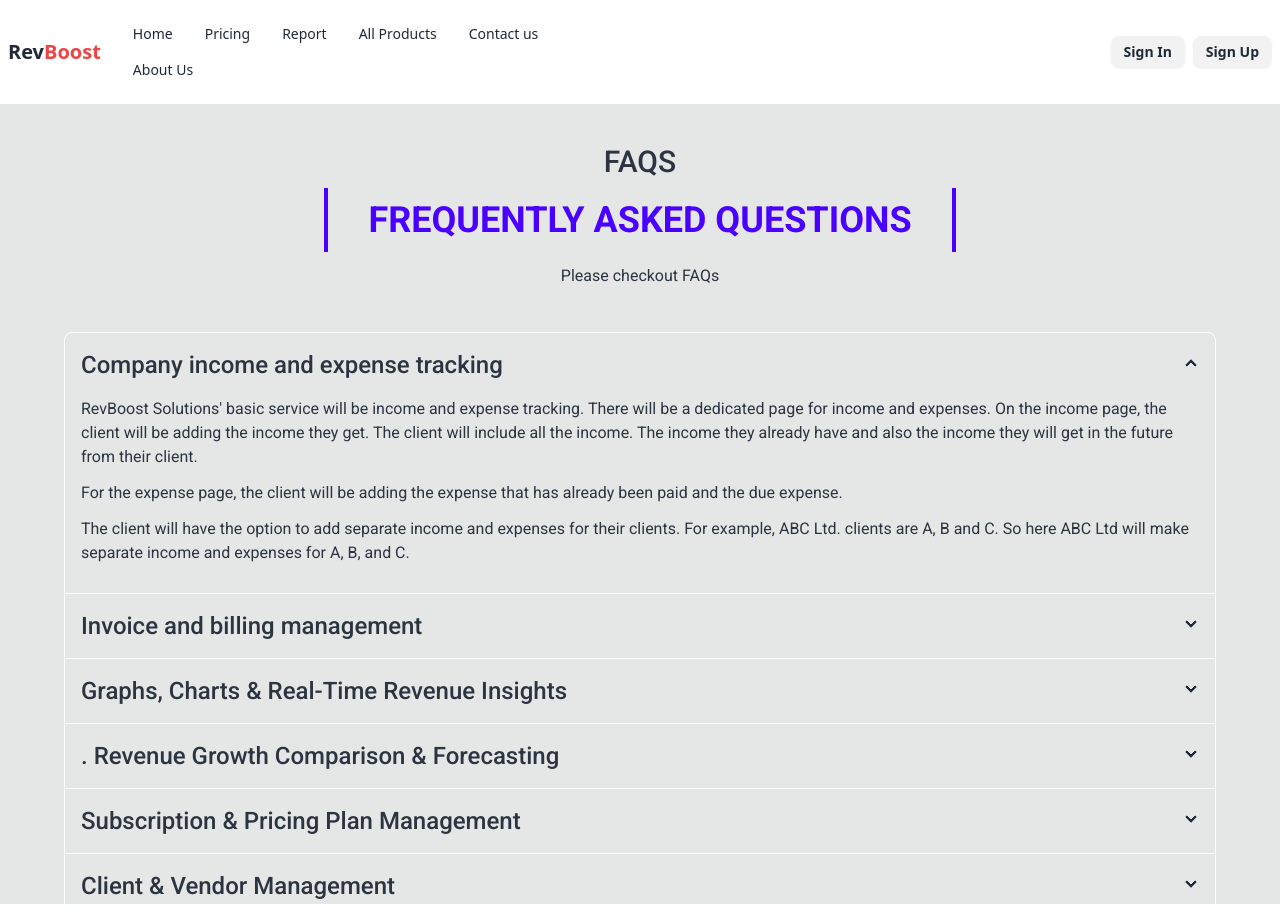
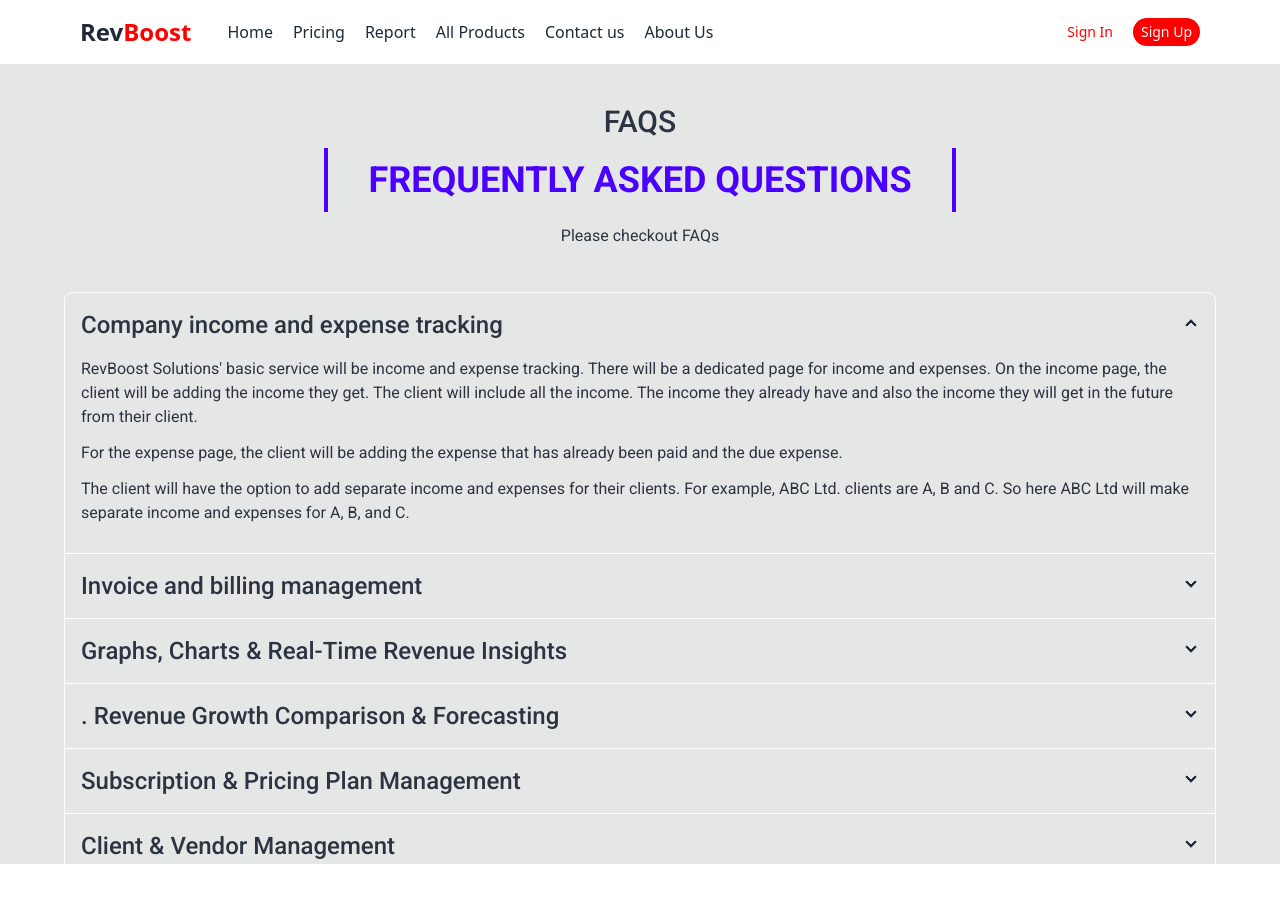
Before and after one commit to maasajal/revboost-solutions, a React (Vite) app: page / in a window 1280 px wide. After the commit the page ends 879 px from the top, so only its background shows below. Built offline with nearby package versions, Linux system fonts and the light colour scheme.

Commit message:
modify: navbar

```diff
--- a/src/pages/Shared/Navbar/Navbar.tsx
+++ b/src/pages/Shared/Navbar/Navbar.tsx
@@ -4,28 +4,52 @@ const Navbar = () => {
   const navItems = (
     <>
       <li>
-        <NavLink to="/home">Home</NavLink>
+        <NavLink to="/home" className="hover:border-b-2 border-[#FF0000] pb-1">
+          Home
+        </NavLink>
       </li>
       <li>
-        <NavLink to="/pricing">Pricing</NavLink>
+        <NavLink
+          to="/pricing"
+          className="hover:border-b-2 border-[#FF0000] pb-1"
+        >
+          Pricing
+        </NavLink>
       </li>
       <li>
-        <NavLink to="/report">Report</NavLink>
+        <NavLink
+          to="/report"
+          className="hover:border-b-2 border-[#FF0000] pb-1"
+        >
+          Report
+        </NavLink>
       </li>
       <li>
-        <NavLink to="/products">All Products</NavLink>
+        <NavLink
+          to="/products"
+          className="hover:border-b-2 border-[#FF0000] pb-1"
+        >
+          All Products
+        </NavLink>
       </li>
       <li>
-        <NavLink to="/contact">Contact us</NavLink>
+        <NavLink
+          to="/contact"
+          className="hover:border-b-2 border-[#FF0000] pb-1"
+        >
+          Contact us
+        </NavLink>
       </li>
       <li>
-        <NavLink to="/about">About Us</NavLink>
+        <NavLink to="/about" className="hover:border-b-2 border-[#FF0000] pb-1">
+          About Us
+        </NavLink>
       </li>
     </>
   );
 
   return (
-    <div className="navbar bg-base-100">
+    <div className="navbar bg-base-100 px-20">
       <div className="mr-3">
         <div className="dropdown">
           <div tabIndex={0} role="button" className="btn btn-ghost lg:hidden">
@@ -46,21 +70,27 @@ const Navbar = () => {
           </div>
           <ul
             tabIndex={0}
-            className="menu menu-sm dropdown-content bg-base-100 rounded-box z-[1] mt-3 w-52 p-2 shadow"
+            className="menu-sm font-medium dropdown-content bg-base-100 rounded-box z-[1] mt-3 w-52 p-2 shadow"
           >
             {navItems}
           </ul>
         </div>
-        <a className="text-xl font-bold">
-          Rev<span className="text-red-500">Boost</span>{" "}
+        <a className="text-2xl font-bold mr-5">
+          Rev<span className="text-[#FF0000]">Boost</span>{" "}
         </a>
       </div>
       <div className="hidden lg:flex">
-        <ul className="menu menu-horizontal px-1">{navItems}</ul>
+        <ul className="menu-horizontal flex-nowrap flex-1 font-medium px-1 space-x-5">
+          {navItems}
+        </ul>
       </div>
-      <div className="navbar-end">
-        <button className="btn btn-sm mr-2">Sign In</button>
-        <button className="btn btn-sm">Sign Up</button>
+      <div className="ml-auto">
+        <button className="font-medium mr-5 text-[#FF0000] text-sm">
+          Sign In
+        </button>
+        <button className="bg-[#FF0000] font-medium py-1 px-2 rounded-3xl text-white text-sm">
+          Sign Up
+        </button>
       </div>
     </div>
   );
```
